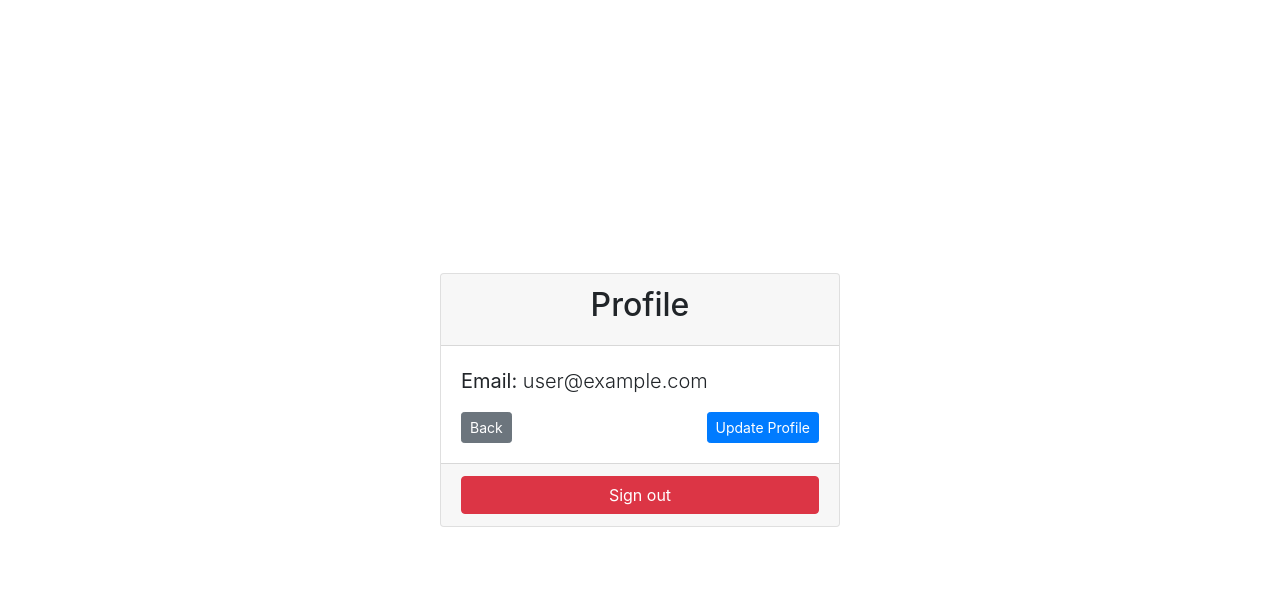
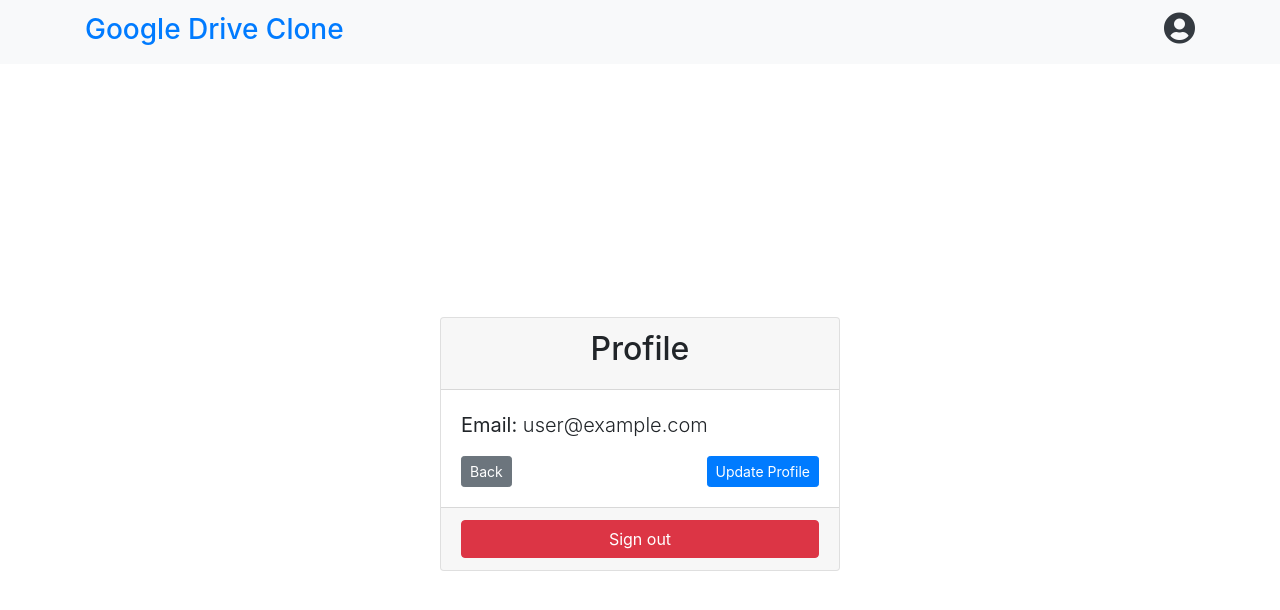
Before and after one commit to A7abhilash/google-drive-clone, a React (Create React App) app: page /profile in a window 1280 px wide. Shown: the top 610 px of the page. Built offline with nearby package versions, Linux system fonts and the light colour scheme; no server answers; sample sign-in values are in the browser's storage.

Commit message:
added navbar

```diff
--- a/public/index.html
+++ b/public/index.html
@@ -10,6 +10,12 @@
       integrity="sha384-9aIt2nRpC12Uk9gS9baDl411NQApFmC26EwAOH8WgZl5MYYxFfc+NcPb1dKGj7Sk"
       crossorigin="anonymous"
     />
+    <link
+      rel="stylesheet"
+      href="https://pro.fontawesome.com/releases/v5.10.0/css/all.css"
+      integrity="sha384-AYmEC3Yw5cVb3ZcuHtOA93w35dYTsvhLPVnYs9eStHfGJvOvKxVfELGroGkvsg+p"
+      crossorigin="anonymous"
+    />
     <title>Google Drive Clone</title>
   </head>
   <body>
--- a/src/App.js
+++ b/src/App.js
@@ -3,11 +3,13 @@ import "./App.css";
 import { BrowserRouter as Router } from "react-router-dom";
 import { AuthProvider } from "./contexts/AuthContext";
 import AppRoute from "./routes/AppRoute";
+import Navbar from "./containers/Navbar";
 
 function App() {
   return (
     <Router>
       <AuthProvider>
+        <Navbar />
         <AppRoute />
       </AuthProvider>
     </Router>
--- a/src/components/Dashboard.jsx
+++ /dev/null
@@ -1,14 +0,0 @@
-import React from "react";
-import CenteredContainer from "../containers/CenteredContainer";
-
-function Dashboard() {
-  return (
-    <CenteredContainer>
-      <div>
-        <h2>Dashboard</h2>
-      </div>
-    </CenteredContainer>
-  );
-}
-
-export default Dashboard;
--- /dev/null
+++ b/src/components/drive/Dashboard.jsx
@@ -0,0 +1,11 @@
+import React from "react";
+
+function Dashboard() {
+  return (
+    <div>
+      <h2>Dashboard</h2>
+    </div>
+  );
+}
+
+export default Dashboard;
--- a/src/containers/CenteredContainer.jsx
+++ b/src/containers/CenteredContainer.jsx
@@ -4,7 +4,7 @@ function CenteredContainer({ children }) {
   return (
     <div
       className="d-flex align-items-center justify-content-center pt-5"
-      style={{ height: "90vh" }}
+      style={{ minHeight: "85vh" }}
     >
       {children}
     </div>
--- /dev/null
+++ b/src/containers/Navbar.jsx
@@ -0,0 +1,32 @@
+import React from "react";
+import { Link } from "react-router-dom";
+import { useAuth } from "../contexts/AuthContext";
+
+function Navbar() {
+  const { currentUser } = useAuth();
+  return (
+    <div
+      className="navbar bg-light align-items-center justify-content-between"
+      style={{ height: "8vh" }}
+    >
+      <div className="container">
+        <div className="navbar-brand">
+          <h3>
+            <Link to="/" className="text-decoration-none">
+              Google Drive Clone
+            </Link>
+          </h3>
+        </div>
+        {currentUser && (
+          <h4>
+            <Link to="/profile" className="text-dark">
+              <i className="fas fa-user-circle fa-lg"></i>
+            </Link>
+          </h4>
+        )}
+      </div>
+    </div>
+  );
+}
+
+export default Navbar;
--- a/src/routes/AppRoute.js
+++ b/src/routes/AppRoute.js
@@ -5,7 +5,7 @@ import Login from "../components/auth/Login";
 import Profile from "../components/auth/Profile";
 import Signup from "../components/auth/Signup";
 import UpdateProfile from "../components/auth/UpdateProfile";
-import Dashboard from "../components/Dashboard";
+import Dashboard from "../components/drive/Dashboard";
 import { useAuth } from "../contexts/AuthContext";
 import AuthRoute from "./AuthRoute";
 import GuestRoute from "./GuestRoute";
```
